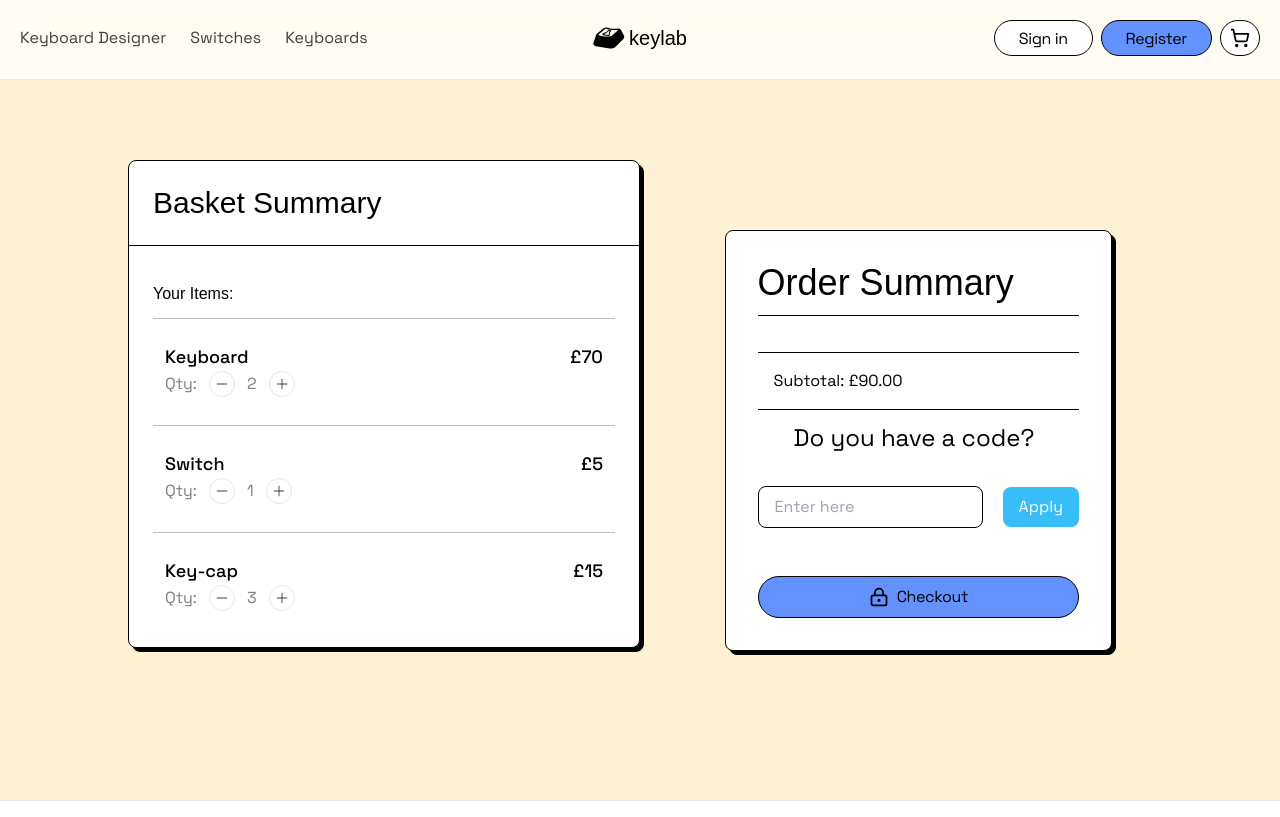
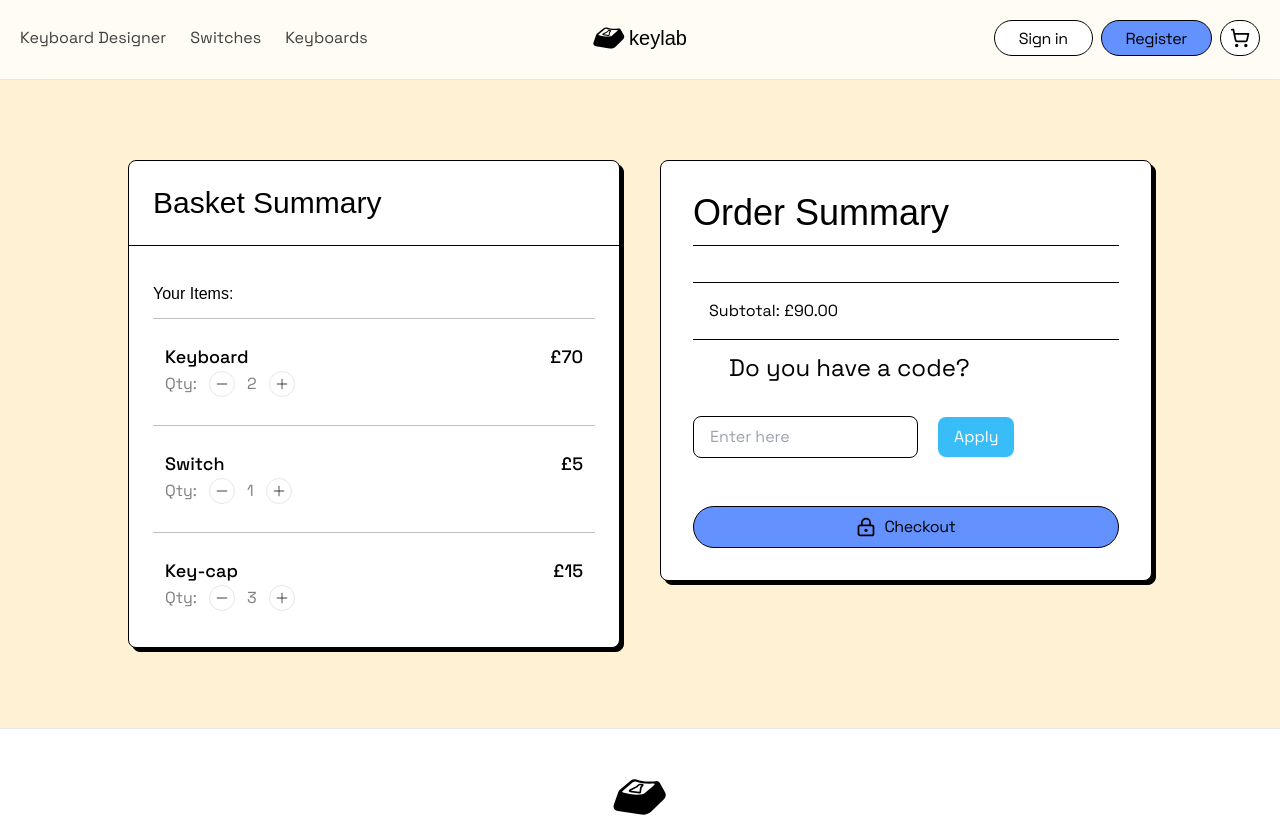
Before and after one commit to unchihugo/keylab, a React (Vite) app in the folder client/: page /cart in a window 1280 px wide. Shown: the top 817 px of the page. Built offline with nearby package versions, Linux system fonts and the light colour scheme; no server answers; a web font is replaced by a local one.

Commit message:
Small fixes

```diff
--- a/client/src/pages/Cart.tsx
+++ b/client/src/pages/Cart.tsx
@@ -84,9 +84,9 @@ export default function Cart() {
 		/* product section of the cart page where users can see their products and add/remove */
 	}
 	return (
-		<div className="flex bg-primary/50 justify-center items-start">
-			<div className="flex flex-col w-full lg:flex-row max-w-screen-lg">
-				<div className="w-full lg:w-1/2 bg-white mt-40 drop-shadow-cartoon rounded-lg border border-black h-fit">
+		<div className="flex bg-primary/50 justify-center items-start pt-40 pb-20">
+			<div className="flex flex-col w-full md:flex-row max-w-screen-lg gap-10 p-4 lg:p-0">
+				<div className="w-full lg:w-1/2 bg-white drop-shadow-cartoon rounded-lg border border-black h-fit">
 					<div className="text-3xl font-display pl-6 my-6">
 						Basket Summary
 					</div>
@@ -135,8 +135,8 @@ export default function Cart() {
 				</div>
 
 				{/* order section of the cart page */}
-				<div className="w-full lg:w-1/2 flex flex-col pr-10 items-end justify-center h-screen">
-					<div className="px-8 py-8 mt-20 bg-white drop-shadow-cartoon rounded-lg border border-black w-fit">
+				<div className="w-full lg:w-1/2 flex flex-col items-end">
+					<div className="px-8 py-8 bg-white drop-shadow-cartoon rounded-lg border border-black w-full">
 						<div className="text-4xl font-display">
 							Order Summary
 						</div>
--- a/client/src/pages/products/[slug].tsx
+++ b/client/src/pages/products/[slug].tsx
@@ -34,7 +34,8 @@ export default function Product() {
 	else
 		breadcrumbs = [
 			"Shop",
-			String(product.data.category) || "",
+			// String(product.data.category.name) || "",
+			"Keyboard",
 			product.data.name,
 		]
 
```
